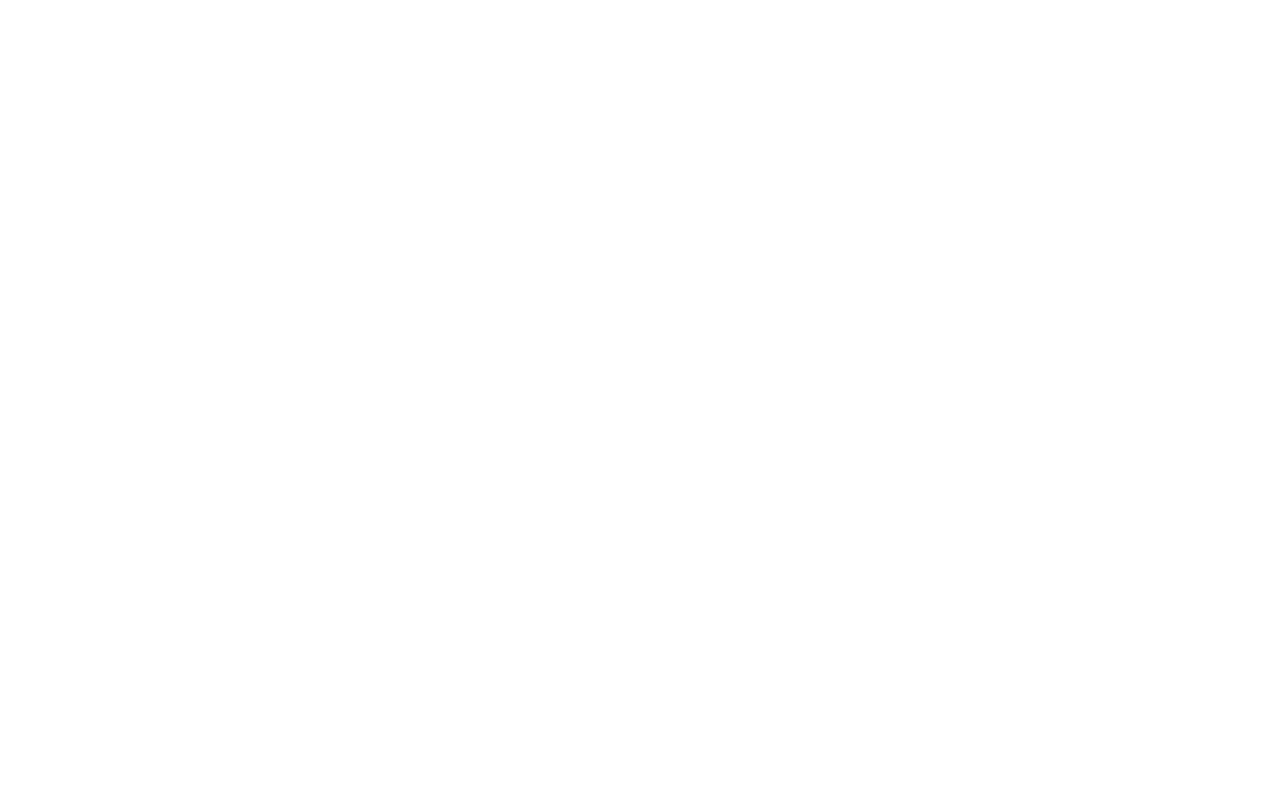
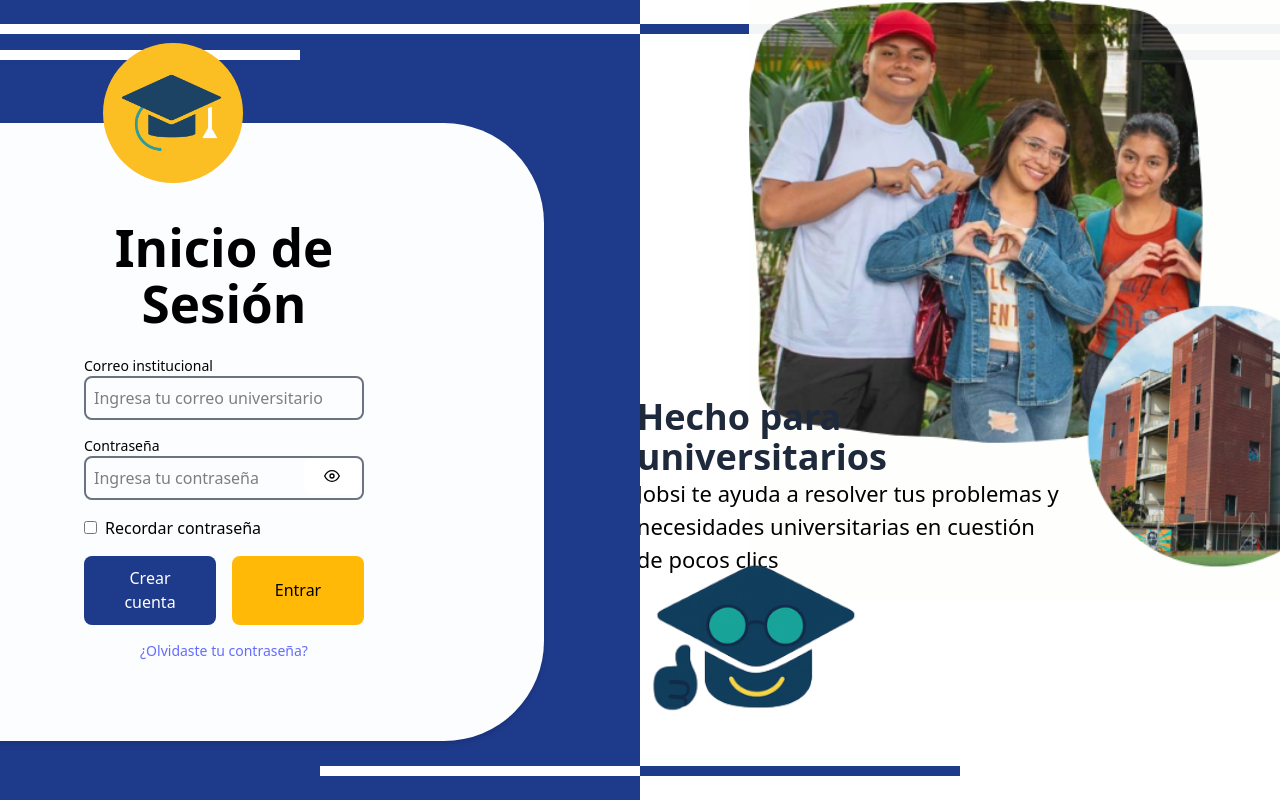
Before and after one commit to Jobsi-PPI/Jobsi_Frontend_Project, a React (Vite) app: page / in a window 1280 px wide. Before the commit this address had no page. Built offline with nearby package versions, Linux system fonts and the light colour scheme.

Commit message:
Se instalan dependencias de SweetAlert2, y se implementan en las interfaces de Login y Register para una mejor UX

```diff
--- a/package.json
+++ b/package.json
@@ -15,6 +15,7 @@
     "react-dom": "^19.1.1",
     "react-icons": "^5.5.0",
     "react-router-dom": "^7.9.1",
+    "sweetalert2": "^11.26.3",
     "tailwindcss": "^4.1.13"
   },
   "devDependencies": {
--- a/src/features/auth/Login.css
+++ b/src/features/auth/Login.css
@@ -11,6 +11,10 @@
 .btn-azul{
     background-color: #1e3a8a;
 }
+.btn-blanco{
+    background-color: white;
+}
+
 
 .btn-amarillo:hover,
 .btn-azul:hover,
--- a/src/features/auth/Login.jsx
+++ b/src/features/auth/Login.jsx
@@ -1,6 +1,9 @@
 import { useNavigate } from "react-router-dom";
 import { useState } from "react";
 import { login } from "/src/services/authServices/";
+import { FiEye, FiEyeOff } from "react-icons/fi"; // react-icons
+import Swal from "sweetalert2";
+
 import "./Login.css";
 
 const Login = () => {
@@ -9,8 +12,8 @@ const Login = () => {
 // Estados de los inputs
 const [email, setEmail] = useState("");
 const [password, setPassword] = useState("");
+const [showPassword, setShowPassword] = useState(false);
 
-    // Manejar el login
 const handleSubmit = async (e) => {
     e.preventDefault();
 
@@ -20,18 +23,33 @@ const Login = () => {
         // Guarda el token
         localStorage.setItem("token", response.token);
 
-            // Envía al home
+        // Mostrar SweetAlert de éxito
+        await Swal.fire({
+            title: "¡Bienvenido!",
+            text: "Inicio de sesión exitoso 🎉",
+            icon: "success",
+            confirmButtonColor: "#1e3a8a",
+            confirmButtonText: "Entrar"
+        });
+
+        // Redirige al home
         navigate("/home");
+
     } catch (error) {
-            alert("Error al iniciar sesión. Verifica tus datos.");
+        Swal.fire({
+            title: "Error",
+            text: "Error al iniciar sesión. Verifica tus datos.",
+            icon: "error",
+            confirmButtonColor: "#1e3a8a"
+        });
     }
 };
 
-return (<>
+return (
+    <>
     <div className="flex min-h-screen w-full">
         {/* Div azul de la izquierda */}
         <div className="flex items-center justify-start min-h-screen w-1/2 bg-[#1e3a8a] relative">
-
         {/* Líneas superiores lado azul */}
         <div className="absolute top-6 left-0 space-y-4">
             <div className=" w-175 h-[10px] bg-white"></div>
@@ -69,21 +87,35 @@ return (<>
                 className="w-full p-2 border-2 border-[#6b7280] rounded-lg focus:ring-2 focus:ring-blue-500 text-black"
                 />
             </div>
-                <div>
+            <div className="relative">
                 <label className="block text-sm font-medium text-black">
                 Contraseña
                 </label>
+
                 <input
-                        type="password"
+                type={showPassword ? "text" : "password"}
                 placeholder="Ingresa tu contraseña"
                 value={password}
                 onChange={(e) => setPassword(e.target.value)}
-                        className="w-full p-2 border-2 border-[#6b7280] rounded-lg focus:ring-2 focus:ring-blue-500 text-black"
+                className="w-full p-2 pr-12 border-2 border-[#6b7280] rounded-lg focus:ring-2 focus:ring-blue-500 text-black"
                 />
+
+                {/* Ícono del ojito */}
+                <button
+                type="button"
+                className="absolute right-1 btn-blanco top-5.5 text-black hover:text-gray-800"
+                onClick={() => setShowPassword(!showPassword)}
+                >
+                {showPassword ? (
+                    <FiEyeOff className="w-4 h-4" />
+                ) : (
+                    <FiEye className="w-4 h-4" />
+                )}
+                </button>
             </div>
-
             <h2 className="flex items-center justify-start text-black">
-                    <input type="checkbox" className="mr-2" />Recordar contraseña
+                <input type="checkbox" className="mr-2" />
+                Recordar contraseña
             </h2>
 
             <div className="flex justify-between gap-4">
@@ -102,7 +134,6 @@ return (<>
                 Entrar
                 </button>
             </div>
-
             </form>
 
             <p className="mt-4 text-sm text-center text-gray-600">
@@ -115,7 +146,6 @@ return (<>
 
         {/* Div blanco de la derecha */}
         <div className="flex items-center justify-center min-h-screen w-1/2 bg-white overflow-hidden relative">
-
         {/* Líneas superiores lado blanco */}
         <div className="absolute top-6 right-0 space-y-4 flex flex-col items-end">
             <div className="w-175 h-[10px] bg-[#1e3a8a]"></div>
@@ -123,10 +153,14 @@ return (<>
         </div>
 
         <div className="texto-side-white bottom-[25%] left-[5%] space-y-4 bg z-20">
-
             <div className="absolute left-[33%] bottom-[26%] -translate-x-1/2 z-10">
-                <h2 className="relative z-30 text-4xl font-bold text-[#1e293b]">Hecho para universitarios</h2>
-                <h3 className="relative z-30 font-light text-[22px] text-black">Jobsi te ayuda a resolver tus problemas y <br /> necesidades universitarias en cuestión de pocos clics</h3>
+            <h2 className="relative z-30 text-4xl font-bold text-[#1e293b]">
+                Hecho para universitarios
+            </h2>
+            <h3 className="relative z-30 font-light text-[22px] text-black">
+                Jobsi te ayuda a resolver tus problemas y <br /> necesidades
+                universitarias en cuestión de pocos clics
+            </h3>
             </div>
 
             {/* imagen mascota (detrás, más grande) */}
@@ -146,11 +180,8 @@ return (<>
 
         {/* Línea inferior azul */}
         <div className="absolute bottom-6 left-0 w-1/2 h-[10px] bg-[#1e3a8a] z-40"></div>
-
-
         </div>
     </div>
-
     </>
 );
 };
--- a/src/features/auth/Register.jsx
+++ b/src/features/auth/Register.jsx
@@ -1,7 +1,7 @@
 import { useNavigate } from "react-router-dom";
 import React, { useState } from 'react'
 import { register } from "/src/services/authServices/";
-
+import Swal from "sweetalert2";
 
 function Register() {
 const navigate = useNavigate();
@@ -22,12 +22,42 @@ const navigate = useNavigate();
 const handleSubmit = async (e) => {
     e.preventDefault();
 
+    // Validación de campos vacíos
+    if (
+        !nombre.trim() ||
+        !primerApellido.trim() ||
+        !email.trim() ||
+        !cedula.trim() ||
+        !celular.trim() ||
+        !sexo.trim() ||
+        !fechaNacimiento.trim() ||
+        !password.trim() ||
+        !confirmPassword.trim()
+    ) {
+        Swal.fire({
+            icon: "warning",
+            title: "Campos incompletos",
+            text: "Por favor completa todos los campos del formulario.",
+            confirmButtonColor: "#1e3a8a"
+        });
+        return;
+    }
+
+    // Validación contraseña
     if (password !== confirmPassword) {
         setPasswordError("Las contraseñas no coinciden.");
+        Swal.fire({
+            icon: "error",
+            title: "Error",
+            text: "Las contraseñas no coinciden.",
+            confirmButtonColor: "#1e3a8a"
+        });
         return;
     }
+
     setPasswordError("");
 
+    // Construcción del body del usuario
     const data = {
         documento: Number(cedula),
         nombre,
@@ -42,17 +72,34 @@ const navigate = useNavigate();
     };
 
     try {
-            const response = await register(data);
+        await register(data);
 
+        // Guardar primer nombre en localStorage
         const firstName = nombre.split(" ")[0];
         localStorage.setItem("username", firstName);
 
+        // Swal de éxito
+        await Swal.fire({
+            icon: "success",
+            title: "¡Cuenta creada!",
+            text: "Tu cuenta ha sido registrada exitosamente 🎉",
+            confirmButtonColor: "#1e3a8a"
+        });
+
         navigate("/home");
+
     } catch (error) {
         console.error(error);
-            alert("Error registrando usuario. Revisa los datos.");
+
+        Swal.fire({
+            icon: "error",
+            title: "Error al registrar",
+            text: "Ocurrió un problema registrando tu cuenta. Revisa los datos.",
+            confirmButtonColor: "#1e3a8a"
+        });
     }
 };
+
 
 return (<>
     <div className="flex min-h-screen w-full">
--- a/src/features/home/Home.jsx
+++ b/src/features/home/Home.jsx
@@ -1,6 +1,7 @@
 import { useNavigate } from "react-router-dom";
-import { FiSearch, FiMenu, FiX } from "react-icons/fi"; // react-icons (Feather)
+import { FiSearch, FiMenu, FiX } from "react-icons/fi"; // react-icons
 import { useState } from "react";
+
 
 const Home = () => {
 const navigate = useNavigate();
--- a/src/routes/Routes.jsx
+++ b/src/routes/Routes.jsx
@@ -7,6 +7,7 @@ const AppRoutes = () => {
 return (
 <BrowserRouter>
     <Routes>
+        <Route path="/" element={<Login />} />
         <Route path="/home" element={<Home />} />
         <Route path="/login" element={<Login />} />
         <Route path="/register" element={<Register />} />
```
Also changed, not shown: 1 other file (tests, documents, lock files or other folders). Lines whose indentation alone changed are shown as unchanged.
